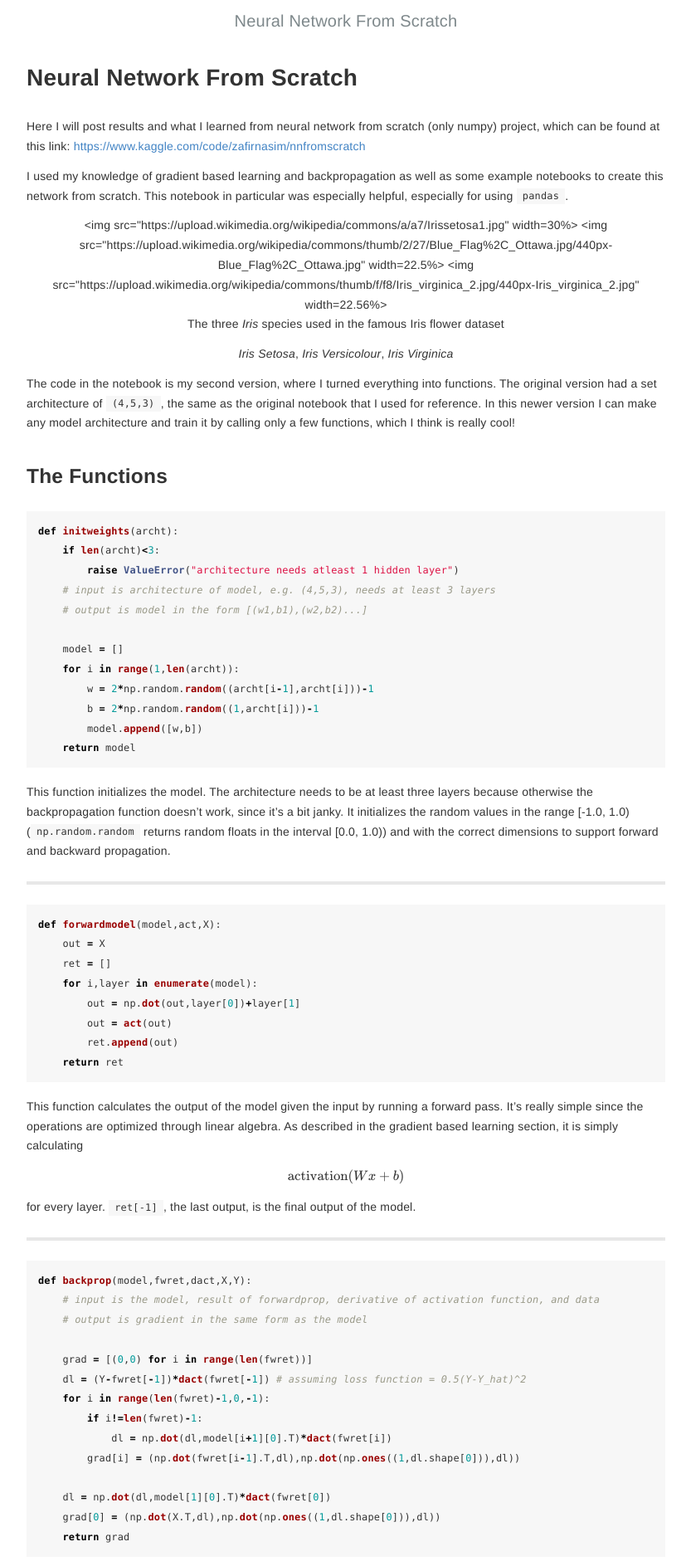
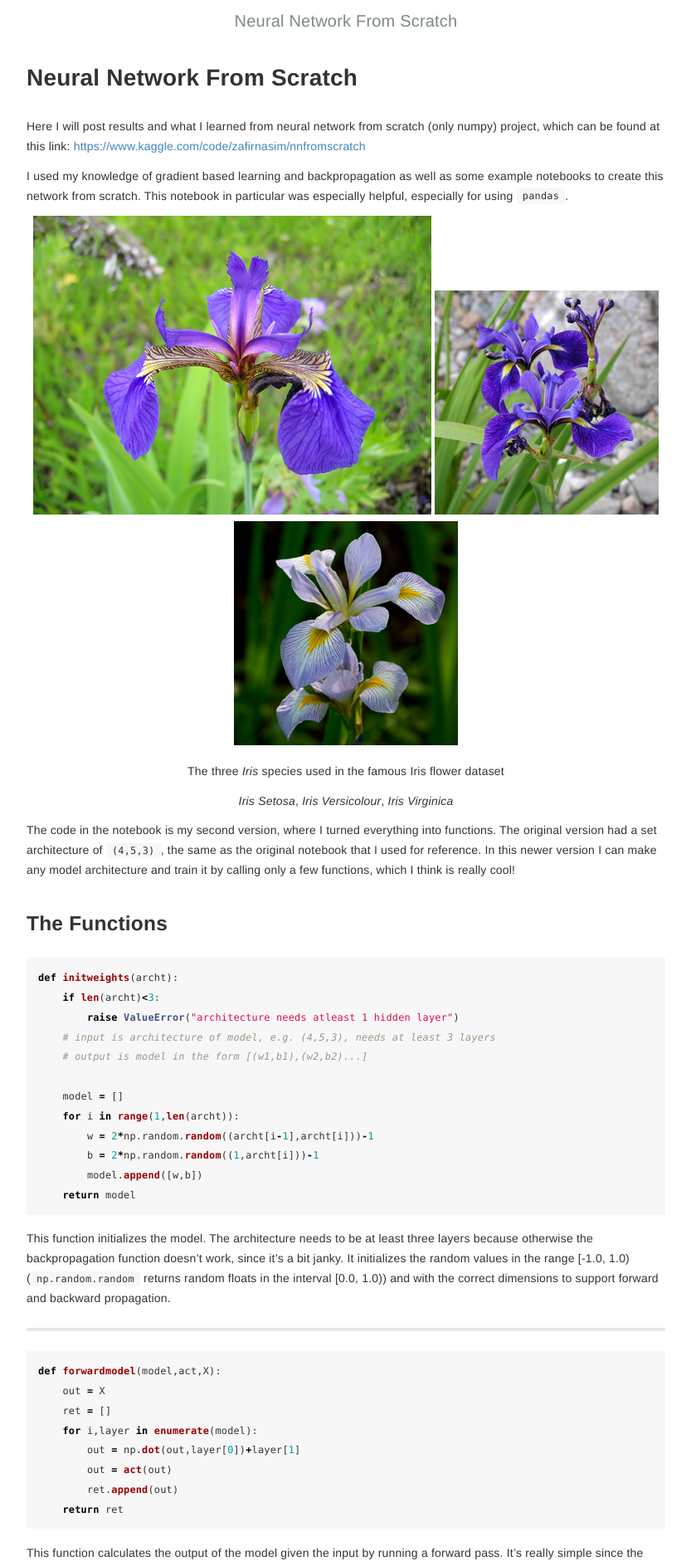
Before and after one commit to zaforf/isp, a Jekyll site: the page built from _pages/nnfromscratch.md, in a window 1280 px wide. Shown: the top 1887 px of the page at 83% size, without its empty margins (223-1056 px from the left). Built offline with Jekyll 4.4.1, drawn with Linux system fonts in a browser that asks for light colours; some of the changed text lies outside the part shown.

Commit message:
great centering

```diff
--- a/_pages/nnfromscratch.md
+++ b/_pages/nnfromscratch.md
@@ -8,12 +8,10 @@ Here I will post results and what I learned from neural network from scratch (on
 I used my knowledge of gradient based learning and backpropagation as well as some example notebooks to create this network from scratch. This notebook in particular was especially helpful, especially for using `pandas`.
 
 <div align="center" markdown="1">
-<html>
-<img src="https://upload.wikimedia.org/wikipedia/commons/a/a7/Irissetosa1.jpg" width=30%>
-<img src="https://upload.wikimedia.org/wikipedia/commons/thumb/2/27/Blue_Flag%2C_Ottawa.jpg/440px-Blue_Flag%2C_Ottawa.jpg" width=22.5%>
-<img src="https://upload.wikimedia.org/wikipedia/commons/thumb/f/f8/Iris_virginica_2.jpg/440px-Iris_virginica_2.jpg" width=22.56%>
-</html>
 
+![](https://zaforf.github.io/isp/assets/rsz_iris1.png)
+![](https://zaforf.github.io/isp/assets/rsz_iris2.png)
+![](https://zaforf.github.io/isp/assets/rsz_iris3.png)
 
 The three *Iris* species used in the famous Iris flower dataset
 
@@ -101,9 +99,12 @@ Here is the code for the actual learning process. In this code snippet I'm using
 
 Since the gradient output of the backpropagation is the same format as the model, updating the parameters is very simple. Other than that, the code is pretty self explanatory. The operator for updating the parameters is `+=` instead of `-=` because the original calculation of `dl` already factors in a negation; the derivative of the loss function $0.5(y-\hat{y})^2$ should be $-(y-\hat{y})$ but instead it is calculated as $y-\hat{y}$.
 
+<div align="center" markdown="1">
+
 ![](https://zaforf.github.io/isp/assets/funkymodel.png)
 
 *A funky model; (5,3,1,3,5)*
+</div>
 
 Because of these awesome functions I can make any model architecture I choose. Obviously, some are better than others, but most reach at least 95% accuracy by 10,000 epochs on the Iris dataset.
 
```
Also changed, not shown: _study/CNN.md (+4 -0 lines), _study/GAN.md (+8 -0 lines), _study/gradient.md (+3 -0 lines), assets/rsz_iris1.png (added), assets/rsz_iris2.png (added), assets/rsz_iris3.png (added).
